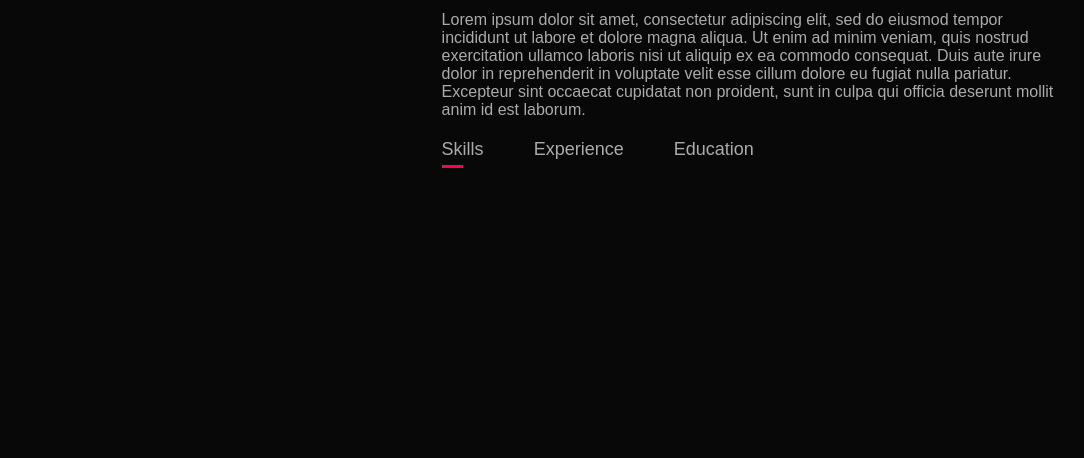
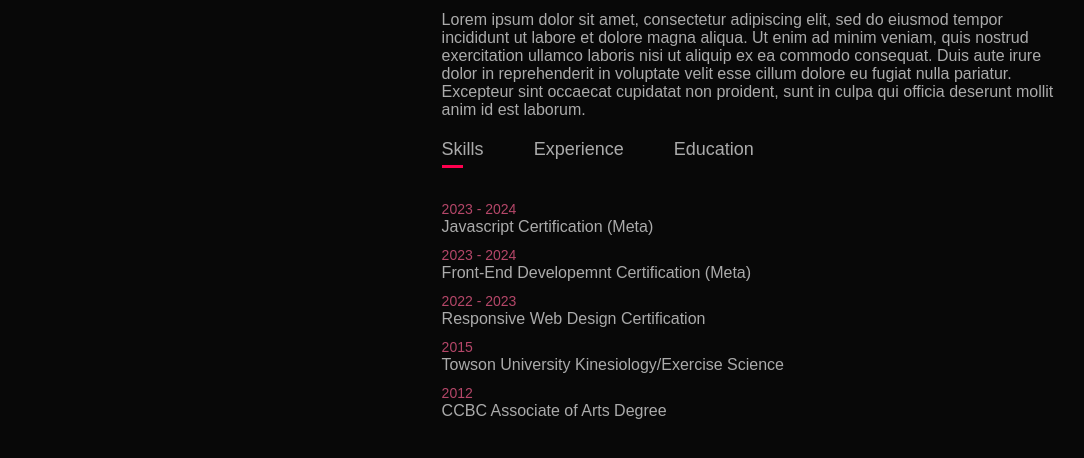
Before and after one commit to behan101/Personal-Portfolio, a plain HTML site: page index.html in a window 1280 px wide. Shown: the part 948-1406 px from the top of the page, without its empty margins (96-1180 px from the left). Before the commit the page ends 1238 px from the top, so only its background shows below. Drawn offline with Linux system fonts and the light colour scheme.

Commit message:
Adding tab-contents

```diff
--- a/index.html
+++ b/index.html
@@ -50,6 +50,18 @@
                             <p class="tab-links">Experience</p>
                             <p class="tab-links">Education</p>
                         </div>
+                        <div class="tab-contents">
+                            <ul>
+                                <li><span>2023 - 2024</span><br>Javascript Certification (Meta)</li>
+                                <li><span>2023 - 2024</span><br>Front-End Developemnt Certification (Meta)</li>
+                                <li><span>2022 - 2023</span><br>Responsive Web Design Certification</li>
+                            </ul>
+                        </div>
+                        <div class="tab-contents">
+                            <ul>
+                                <li><span>2015</span><br>Towson University Kinesiology/Exercise Science</li>
+                                <li><span>2012</span><br>CCBC Associate of Arts Degree</li>
+                            </ul>
                         </div>
                 </div>
             </div>
--- a/styles.css
+++ b/styles.css
@@ -129,3 +129,13 @@ nav ul li a:hover::after {
 .tab-links.active-link::after {
     width: 50%;
 }
+
+.tab-contents ul li {
+    list-style: none;
+    margin: 10px 0;
+}
+
+.tab-contents ul li span {
+    color: #b54769;
+    font-size: 14px;
+}
```
